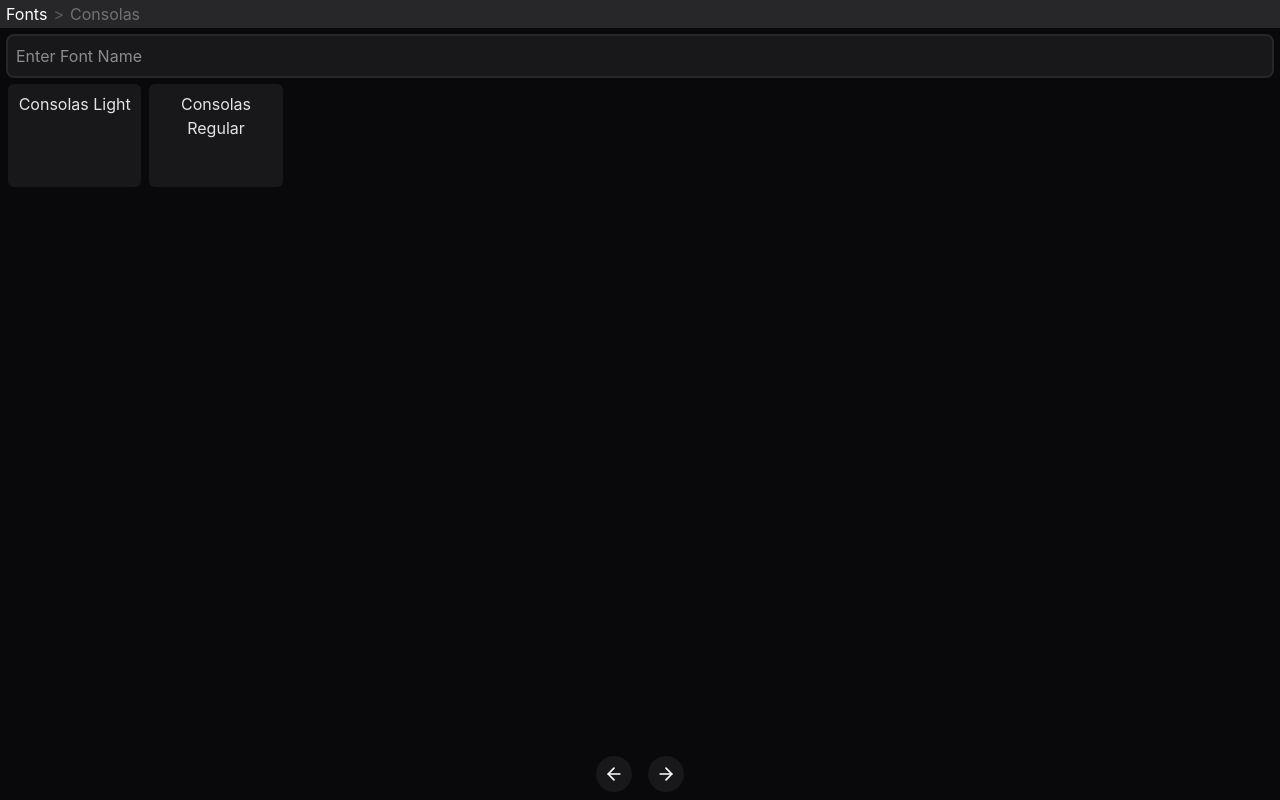
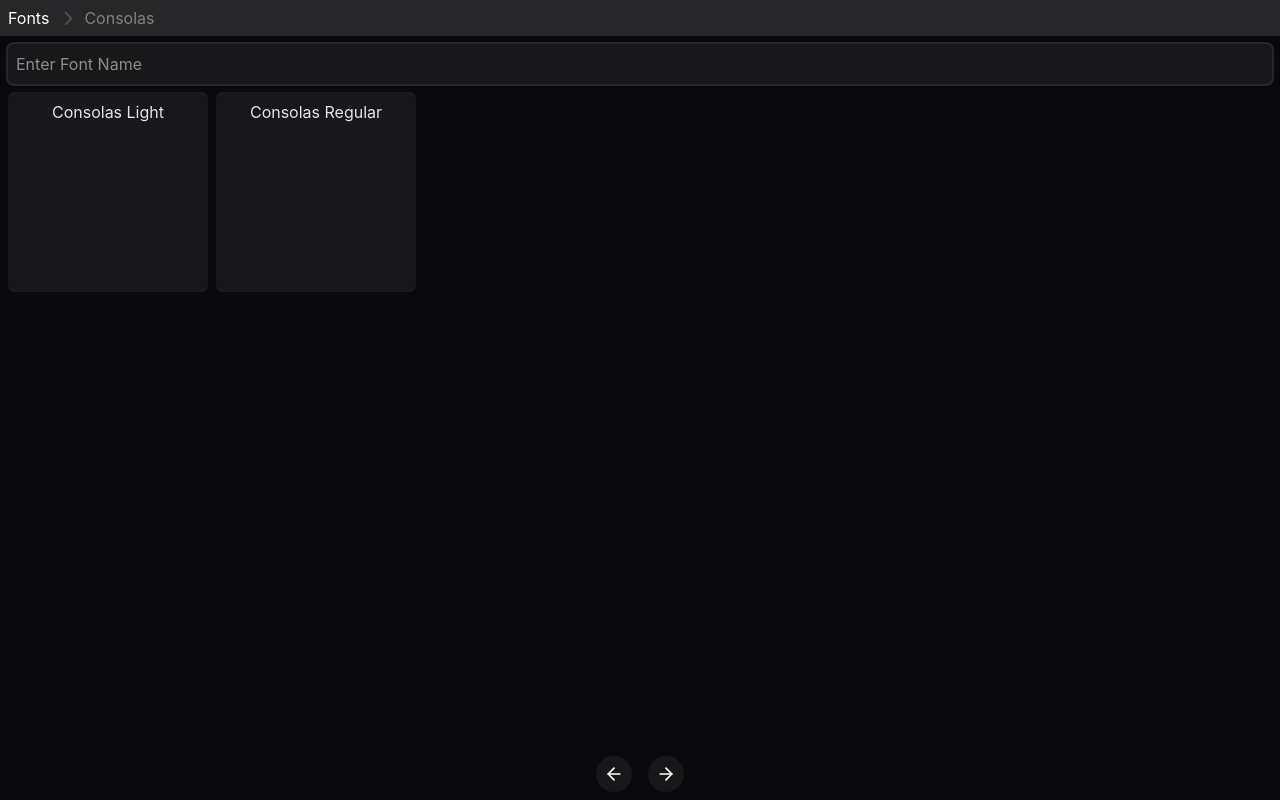
Before and after one commit to m-chen-dev/vscode-font-switcher, a React (Vite) app: page / in a window 1280 px wide. Both pictures are taken after a click on the button "Consolas". Built offline with nearby package versions, Linux system fonts and the light colour scheme.

Commit message:
Fixed pagination for font variations and updated appearance of navigation

```diff
--- a/src/App.tsx
+++ b/src/App.tsx
@@ -1,5 +1,5 @@
 import React, { useEffect, useId, useState } from "react";
-import { ArrowLeft, ArrowRight } from "react-feather";
+import { ArrowLeft, ArrowRight, ChevronRight } from "react-feather";
 
 type Font = {
     name: string;
@@ -85,15 +85,14 @@
 const FontViewer = ({ fonts, onClick }: FontViewerProps) => {
     return (
         <div
-            className="flex-1 grid max-md:justify-center gap-2
-      grid-cols-3 grid-rows-2 lg:grid-cols-5 lg:grid-rows-5 xl:grid-cols-9
-      xl:grid-rows-6"
+            className="flex-1 grid gap-2 max-sm:justify-center
+      grid-cols-[repeat(auto-fit,200px)] auto-rows-[200px]"
         >
             {fonts.map((font, key) => {
                 return (
                     <button
                         onClick={onClick}
-                        className="flex flex-col rounded-md items-center
+                        className="flex flex-col rounded-md items-center cursor-pointer
                       bg-zinc-900 p-2"
                         key={key}
                     >
@@ -204,12 +203,12 @@
 const Navigator = ({activeFontName, onExit} : NavigatorProps) => {
   return (
     <div className="bg-zinc-800 flex p-0.5 items-center">
-      <div className="flex gap-1.5 px-1">
-        <button onClick={onExit} className="cursor-pointer hover:underline">Fonts</button>
+      <div className="flex items-center gap-0.5">
+        <button onClick={onExit} className={`${activeFontName && "hover:bg-zinc-700/70 cursor-pointer"} rounded-md p-1 px-1.5`}>Fonts</button>
         {activeFontName &&
         <>
-          <span className="cursor-default text-[oklch(47%_0_0)]">&gt;</span>
-          <span className="cursor-default text-[oklch(55%_0_0)]">{activeFontName}</span>
+          <span className="cursor-default text-[oklch(42%_0_0)]"><ChevronRight className="size-[23px]"/></span>
+          <span className="ml-0.5 cursor-default text-[oklch(60%_0_0)]">{activeFontName}</span>
         </>}
       </div>
     </div>
@@ -235,12 +234,34 @@
 
     const onGoBack = () => {
         if (!fonts) return;
-        setPageIndex((prev) => (prev > 0 ? prev - 1 : fonts.length - 1));
+        setPageIndex((prev) => {
+            if (activeFontName) {
+                const font = fonts[prev].find(font => font.name === activeFontName);
+                if (!font) {
+                    return 0;
+                }
+
+                return (prev > 0 ? prev - 1 : font.styles.length - 1)
+            }
+
+            return (prev > 0 ? prev - 1 : fonts.length - 1);
+        });
     };
 
     const onGoForward = () => {
         if (!fonts) return;
-        setPageIndex((prev) => (prev < fonts.length - 1 ? prev + 1 : 0));
+        setPageIndex((prev) => {
+            if (activeFontName) {
+                const font = fonts[prev].find(font => font.name === activeFontName);
+                if (!font) {
+                    return 0;
+                }
+
+                return (prev < font.styles.length - 1 ? prev + 1 : 0)
+            }
+
+            return (prev < fonts.length - 1 ? prev + 1 : 0);
+        });
     };
 
     const onFontItemClick = (name: string) => {
```
